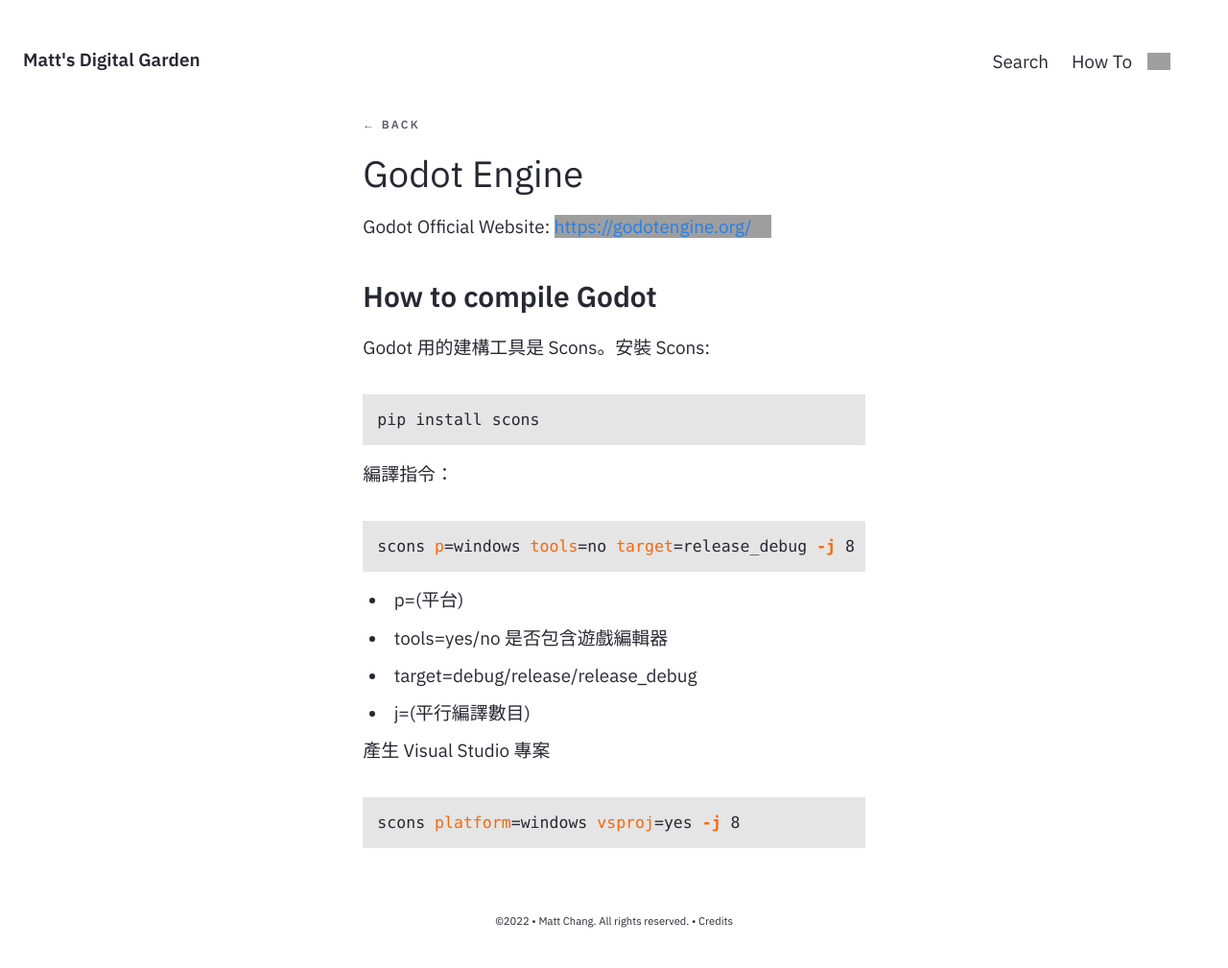
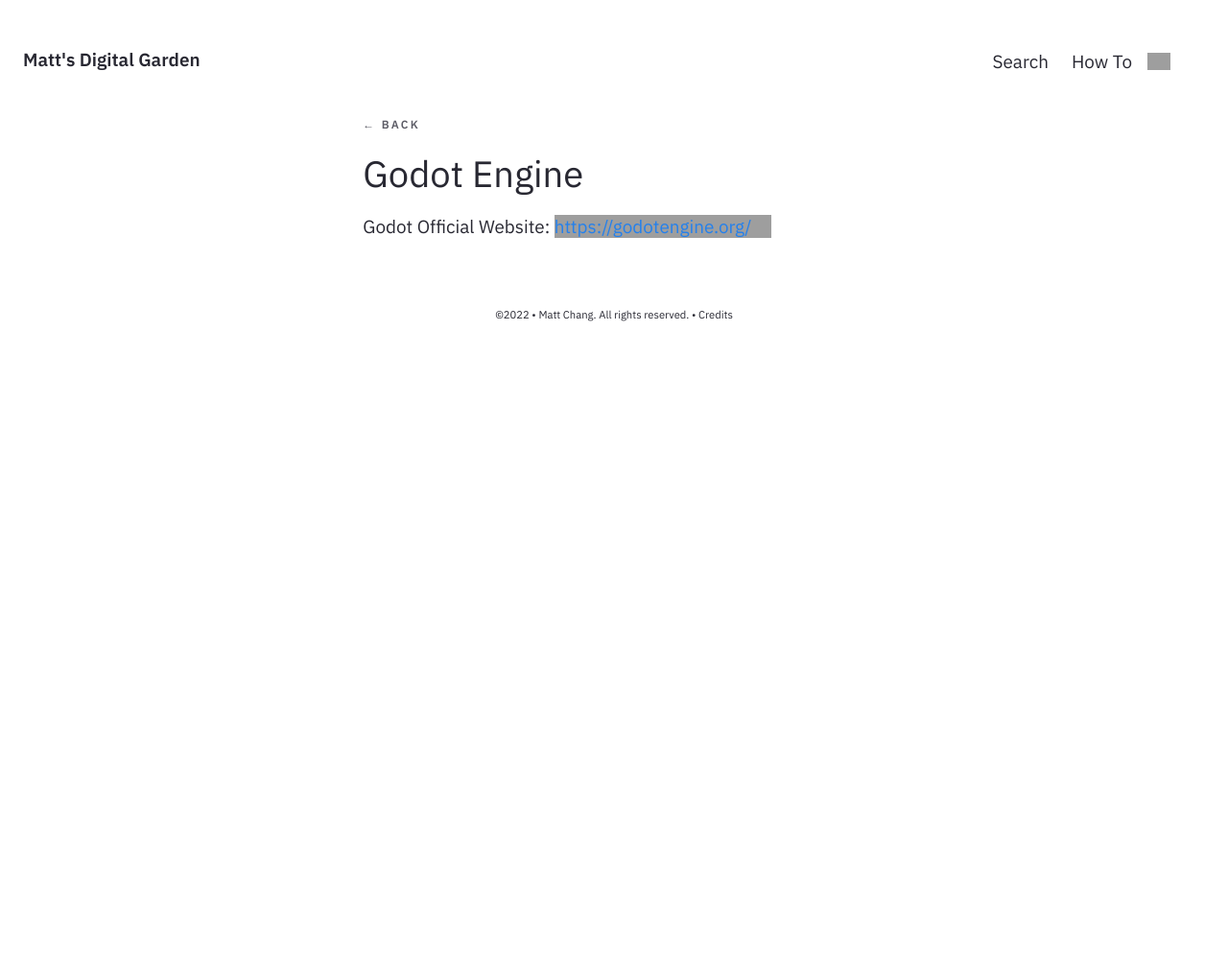
Before and after one commit to chchwy/note, a Jekyll site: the page built from _notes/Godot.md, in a window 1280 px wide. Shown: the whole page at 96% size. Built offline with Jekyll 4.4.1, drawn with Linux system fonts in a browser that asks for light colours; after the commit the page ends 900 px from its top, so only the background shows below that; grey boxes are pictures that could not be loaded.

````diff
--- a/_notes/Godot.md
+++ b/_notes/Godot.md
@@ -5,25 +5,3 @@ feed: show
 ---
 
 Godot Official Website: <https://godotengine.org/>
-
-## How to compile Godot
-
-Godot 用的建構工具是 Scons。安裝 Scons:
-
-```
-pip install scons
-```
-
-編譯指令：
-```shell
-scons p=windows tools=no target=release_debug -j 8
-```
- - p=(平台)
- - tools=yes/no 是否包含遊戲編輯器
- - target=debug/release/release_debug
- - j=(平行編譯數目)
-
-產生 Visual Studio 專案
-```shell
-scons platform=windows vsproj=yes -j 8
-```
````
Also changed, not shown: _notes/Effective-Cpp.md (+3 -1 lines), _notes/How to compile Godot.md (added, +24 -0 lines).
